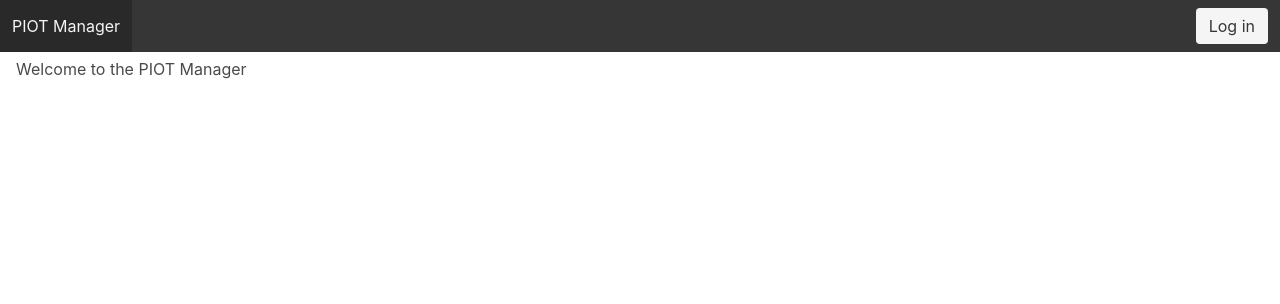
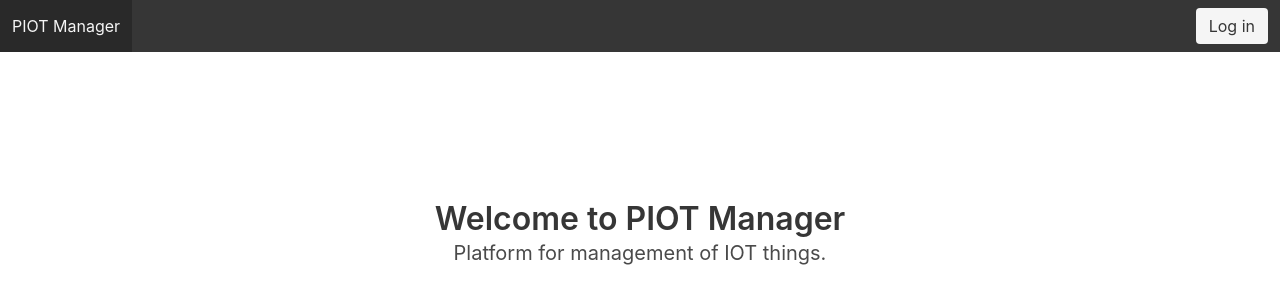
Before and after one commit to mnezerka/piot-server, a Svelte app in the folder manager/: page / in a window 1280 px wide. Shown: the top 304 px of the page. Built offline with nearby package versions, Linux system fonts and the light colour scheme.

Commit message:
[mgr] Content on home page

```diff
--- a/manager/src/pages/Home.svelte
+++ b/manager/src/pages/Home.svelte
@@ -1,5 +1,12 @@
-<div class="content">
-
-<p>Welcome to the PIOT Manager</p>
-
-</div>
+<section class="hero is-medium">
+  <div class="hero-body">
+    <div class="container has-text-centered">
+      <h1 class="title">
+        Welcome to PIOT Manager
+      </h1>
+      <h2 class="subtitle">
+        Platform for management of IOT things.
+      </h2>
+    </div>
+  </div>
+</section>
```
